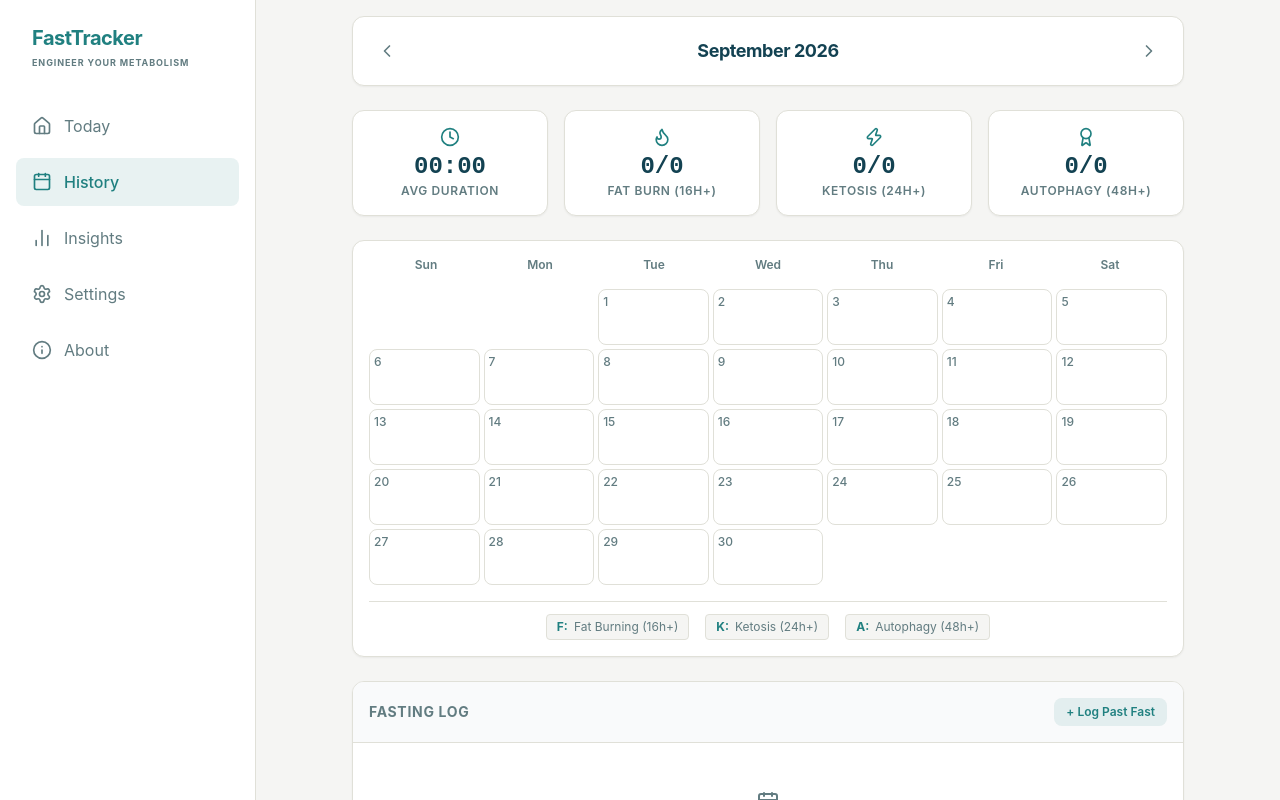
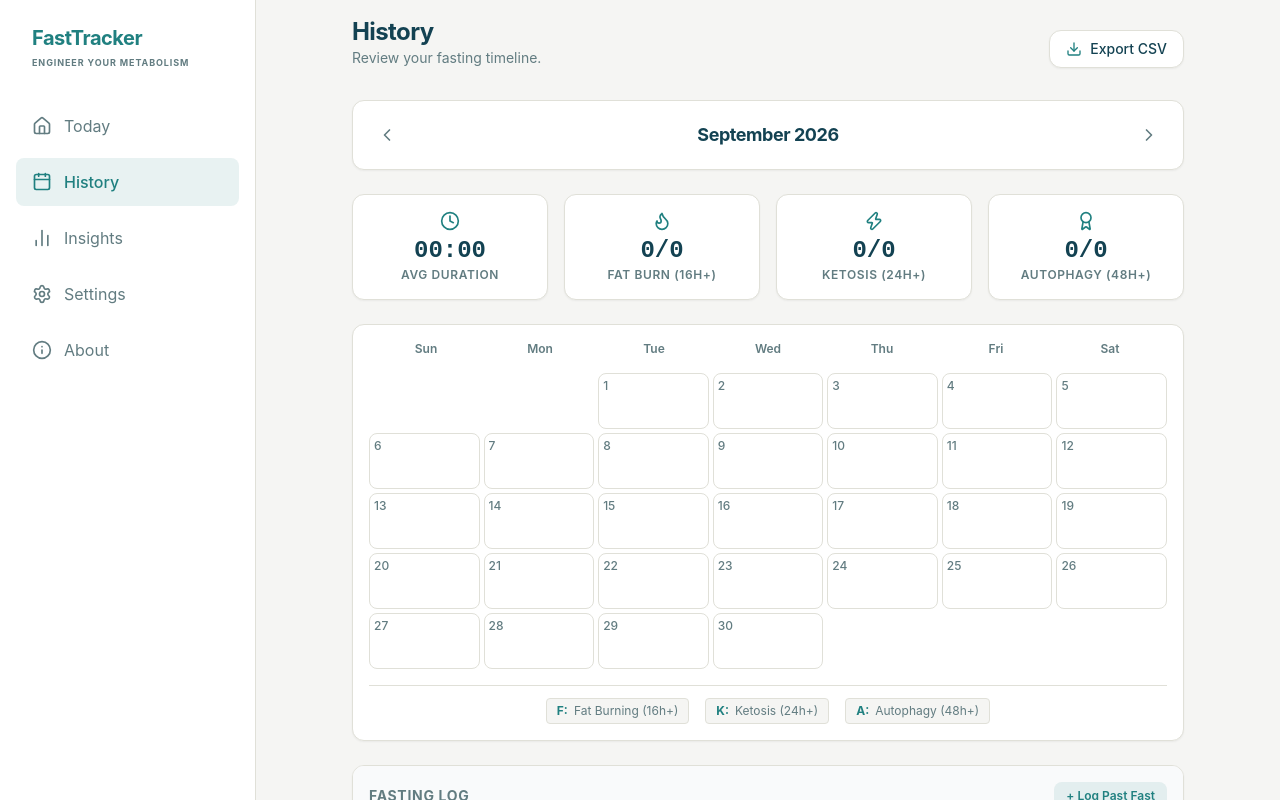
Before and after one commit to r777k/iFast, a React (Vite) app in the folder frontend/: page /history in a window 1280 px wide. Shown: the top 800 px of the page. Built offline with nearby package versions, Linux system fonts and the light colour scheme; sample sign-in values are in the browser's storage.

Commit message:
Export Fasting Sessions as CSV

```diff
--- a/frontend/src/pages/History.jsx
+++ b/frontend/src/pages/History.jsx
@@ -1,6 +1,6 @@
 import React, { useState, useEffect } from 'react';
 import { parseISO, format, subMonths, addMonths, startOfMonth, endOfMonth, getDaysInMonth, getDay, isSameDay } from 'date-fns';
-import { ChevronLeft, ChevronRight, Award, Clock, Calendar as CalendarIcon, Flame, Zap } from 'lucide-react';
+import { ChevronLeft, ChevronRight, Award, Clock, Calendar as CalendarIcon, Flame, Zap, Download } from 'lucide-react';
 import { apiClient } from '../api/client';
 import EditSessionModal from '../components/EditSessionModal';
 import LogPastFastModal from '../components/LogPastFastModal';
@@ -12,6 +12,7 @@ export default function History() {
   const [selectedSession, setSelectedSession] = useState(null);
   const [isEditModalOpen, setIsEditModalOpen] = useState(false);
   const [isManualModalOpen, setIsManualModalOpen] = useState(false);
+  const [isExporting, setIsExporting] = useState(false);
 
   const fetchMonthData = async (date) => {
     setLoading(true);
@@ -29,6 +30,36 @@ export default function History() {
   useEffect(() => {
     fetchMonthData(currentMonth);
   }, [currentMonth]);
+
+  // --- CSV Export Logic ---
+  const handleExportCSV = async () => {
+    setIsExporting(true);
+    try {
+      // Request the blob data from the backend endpoint
+      const response = await apiClient.get('/sessions/export', {
+        responseType: 'blob',
+      });
+
+      // Create a temporary URL for the blob
+      const url = window.URL.createObjectURL(new Blob([response.data]));
+
+      // Create a temporary <a> tag to trigger the browser's download prompt
+      const link = document.createElement('a');
+      link.href = url;
+      link.setAttribute('download', 'fasting_history.csv');
+      document.body.appendChild(link);
+
+      // Trigger download and cleanup
+      link.click();
+      link.parentNode.removeChild(link);
+      window.URL.revokeObjectURL(url);
+    } catch (error) {
+      console.error('Failed to export CSV:', error);
+      alert('Failed to export data. Please try again.');
+    } finally {
+      setIsExporting(false);
+    }
+  };
 
   const handlePrevMonth = () => setCurrentMonth(subMonths(currentMonth, 1));
   const handleNextMonth = () => setCurrentMonth(addMonths(currentMonth, 1));
@@ -72,7 +103,25 @@ export default function History() {
 
   return (
     <div className="flex flex-col h-full space-y-6 pt-4 px-4 md:px-8 max-w-4xl mx-auto pb-24">
-      <header className="flex justify-between items-center bg-surface dark:bg-surface-dark p-4 rounded-xl shadow-sm border border-border dark:border-border-dark">
+
+      {/* Header Row with Export Button */}
+      <header className="flex justify-between items-end mb-2">
+        <div>
+          <h2 className="text-2xl font-bold text-text-primary dark:text-text-light tracking-tight">History</h2>
+          <p className="text-sm text-text-secondary">Review your fasting timeline.</p>
+        </div>
+        <button
+          onClick={handleExportCSV}
+          disabled={isExporting}
+          className="flex items-center gap-2 bg-surface dark:bg-surface-dark border border-border dark:border-border-dark hover:bg-gray-50 dark:hover:bg-gray-800 text-text-primary dark:text-text-light font-medium px-4 py-2 rounded-lg transition-colors disabled:opacity-50 text-sm shadow-sm"
+        >
+          <Download className="w-4 h-4 text-primary" />
+          {isExporting ? 'Exporting...' : 'Export CSV'}
+        </button>
+      </header>
+
+      {/* Month Navigator */}
+      <div className="flex justify-between items-center bg-surface dark:bg-surface-dark p-4 rounded-xl shadow-sm border border-border dark:border-border-dark">
         <button onClick={handlePrevMonth} className="p-2 hover:bg-gray-100 dark:hover:bg-gray-800 rounded-lg transition-colors">
           <ChevronLeft className="w-5 h-5 text-text-secondary" />
         </button>
@@ -82,7 +131,7 @@ export default function History() {
         <button onClick={handleNextMonth} className="p-2 hover:bg-gray-100 dark:hover:bg-gray-800 rounded-lg transition-colors" disabled={currentMonth > new Date()}>
           <ChevronRight className="w-5 h-5 text-text-secondary" />
         </button>
-      </header>
+      </div>
 
       {/* Stats Summary Row */}
       <div className="grid grid-cols-2 md:grid-cols-4 gap-4">
```
